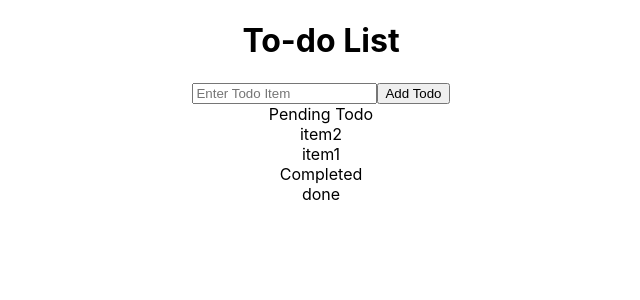
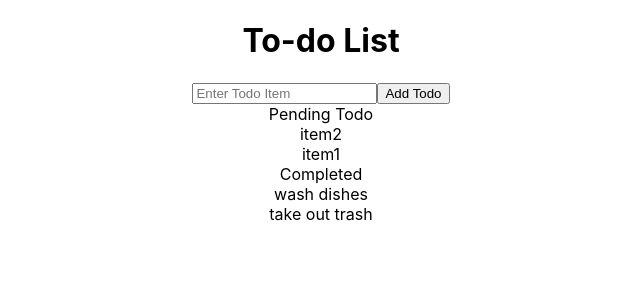
Before and after one commit to ShawnTaylor95/ReactJSDemo, a React (Create React App) app in the folder reactjsdemo/: page / in a window 1280 px wide. Shown: the top 300 px of the page, without its empty margins (319-959 px from the left). Built offline with nearby package versions, Linux system fonts and the light colour scheme.

Commit message:
completed list delete function

```diff
--- a/reactjsdemo/src/App.js
+++ b/reactjsdemo/src/App.js
@@ -8,6 +8,7 @@ class App extends Component {
         super()
         this.state = {
             todoList: ['item2', 'item1'],
+            completedList:['wash dishes', 'take out trash'],
             task: ''
         }
     }
@@ -26,10 +27,11 @@ class App extends Component {
                     <button type='submit'> Add Todo</button>
                 </form>
                  <TaskList title={'Pending Todo'} buttonText={'Done'} tasks={this.state.todoList} buttonFunction={this.removeTodo} />
-                < TaskList title={'Completed'} buttonText={"Delete"} tasks={['done']} buttonFunction={this.removeTodo()} />
+                < TaskList title={'Completed'} buttonText={"Delete"} tasks={this.state.completedList} buttonFunction={this.deleteTodo} />
             </div>
         );
     }
+
     addTodo(e){
         //this.setState({ todoList: 'item1'});
         e.preventDefault();
@@ -43,8 +45,16 @@ class App extends Component {
             this.setState({todoList: todoList});
         }
     }
+
     deleteTodo = key =>{
         console.log(key);
+        let completedList =  this.state.completedList;
+        let index = completedList.indexOf(key);
+        if(index>-1){
+            completedList.splice(index,1);
+            this.setState({completeList:completedList});
+
+        }
     }
 }
 
--- a/reactjsdemo/src/TaskItems.jsx
+++ b/reactjsdemo/src/TaskItems.jsx
@@ -2,10 +2,10 @@ import React, {Component} from 'react';
 
 class TaskItems extends Component{
     render(){
-        const { tasks, buttonFunction }= this.props;
+        const{tasks, buttonFunction} =this.props;
         return (
-            <div onClick={() => buttonFunction(tasks)}>
-                {tasks}
+            <div onClick={()=> buttonFunction(tasks)}>
+               {tasks}
             </div>
         )
     }
```
